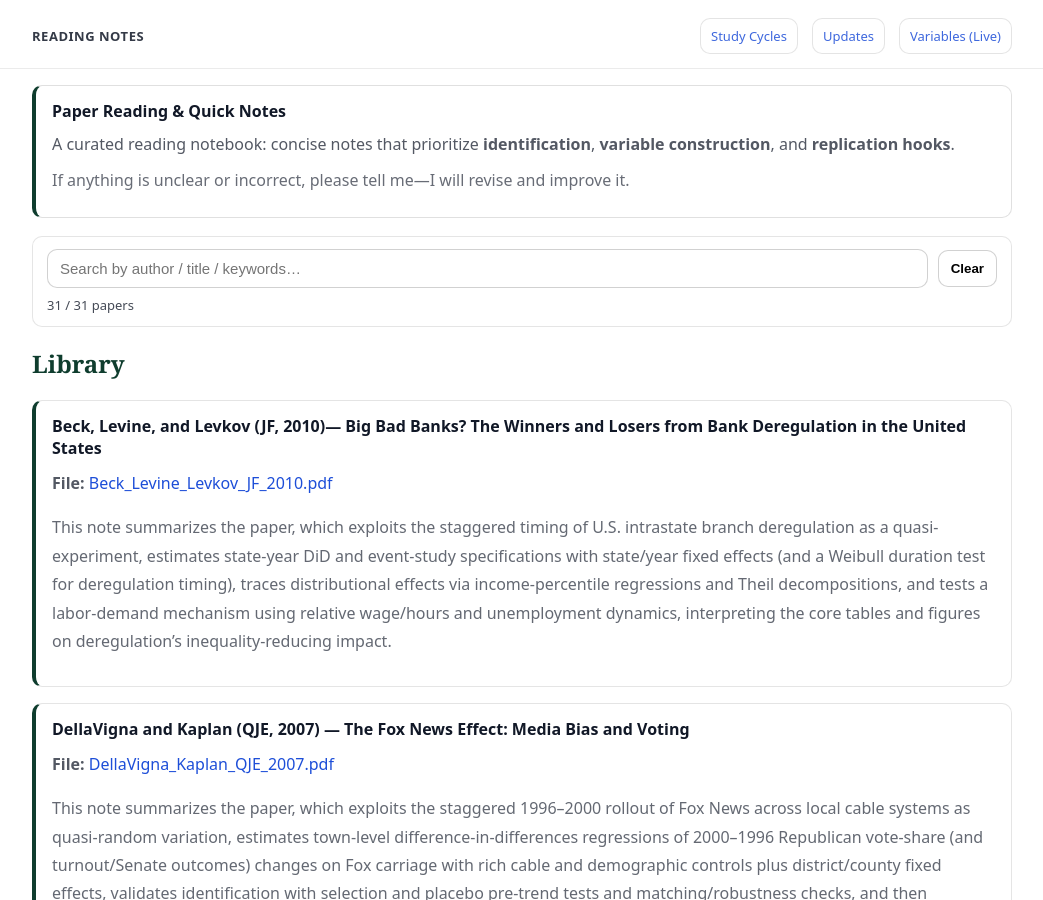
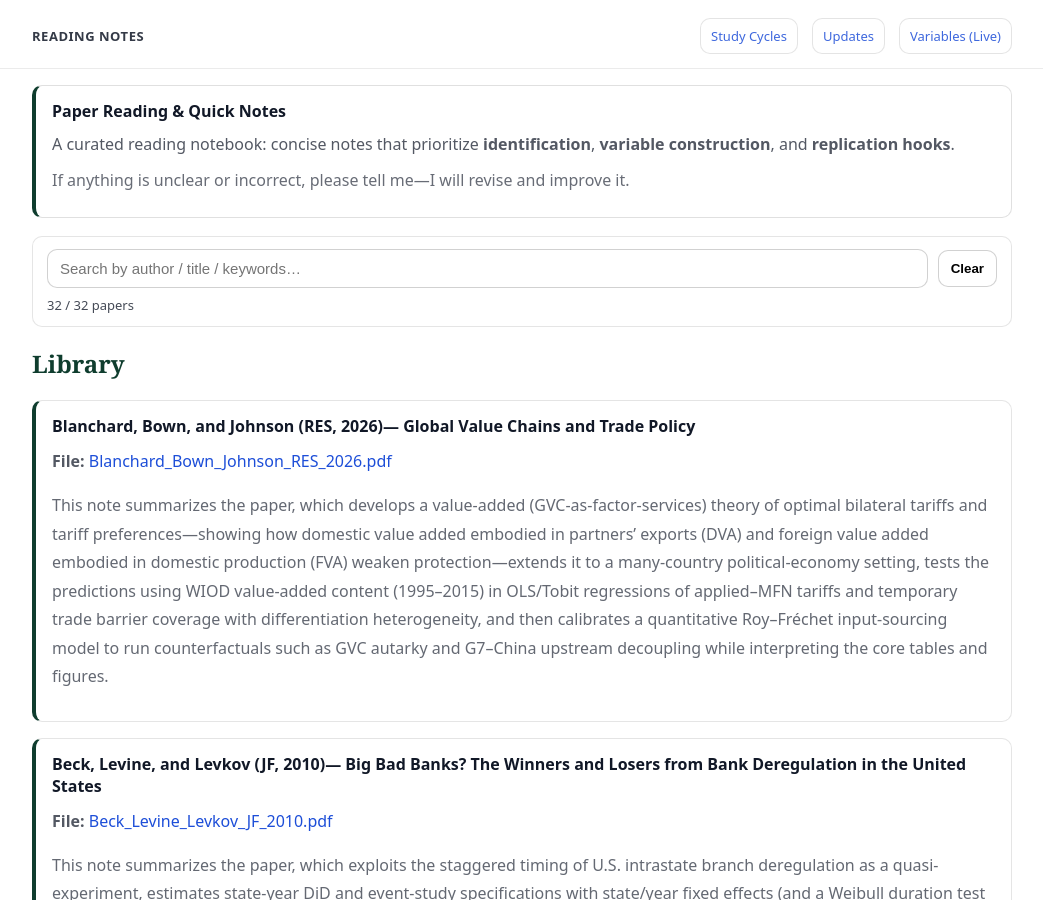
Before and after one commit to yaxinzn/study-archive, a Jekyll site: the page built from reading/index.md, in a window 1280 px wide and 900 px high. Shown: the whole window, without its empty margins (118-1161 px from the left). Built offline with Jekyll 4.4.1, drawn with Linux system fonts in a browser that asks for light colours.

Commit message:
Reading: add/update Blanchard_Bown_Johnson_RES_2026.pdf

```diff
--- a/_data/reading.yml
+++ b/_data/reading.yml
@@ -1,3 +1,7 @@
+- title: "Blanchard, Bown, and Johnson (RES, 2026)— Global Value Chains and Trade Policy"
+  file: "Blanchard_Bown_Johnson_RES_2026.pdf"
+  desc: "This note summarizes the paper, which develops a value-added (GVC-as-factor-services) theory of optimal bilateral tariffs and tariff preferences—showing how domestic value added embodied in partners’ exports (DVA) and foreign value added embodied in domestic production (FVA) weaken protection—extends it to a many-country political-economy setting, tests the predictions using WIOD value-added content (1995–2015) in OLS/Tobit regressions of applied–MFN tariffs and temporary trade barrier coverage with differentiation heterogeneity, and then calibrates a quantitative Roy–Fréchet input-sourcing model to run counterfactuals such as GVC autarky and G7–China upstream decoupling while interpreting the core tables and figures."
+
 - title: "Beck, Levine, and Levkov (JF, 2010)— Big Bad Banks? The Winners and Losers from Bank Deregulation in the United States"
   file: "Beck_Levine_Levkov_JF_2010.pdf"
   desc: "This note summarizes the paper, which exploits the staggered timing of U.S. intrastate branch deregulation as a quasi-experiment, estimates state-year DiD and event-study specifications with state/year fixed effects (and a Weibull duration test for deregulation timing), traces distributional effects via income-percentile regressions and Theil decompositions, and tests a labor-demand mechanism using relative wage/hours and unemployment dynamics, interpreting the core tables and figures on deregulation’s inequality-reducing impact."
```
Also changed, not shown: 1 other file.
